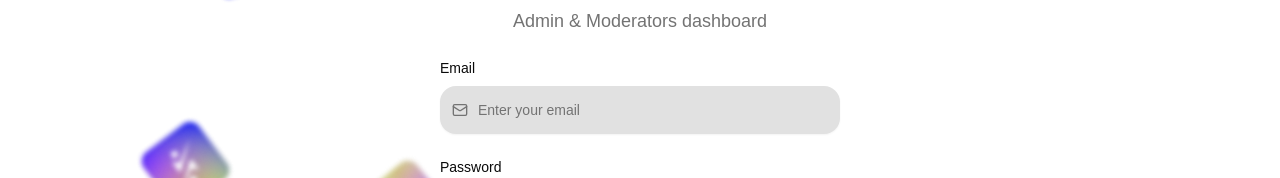
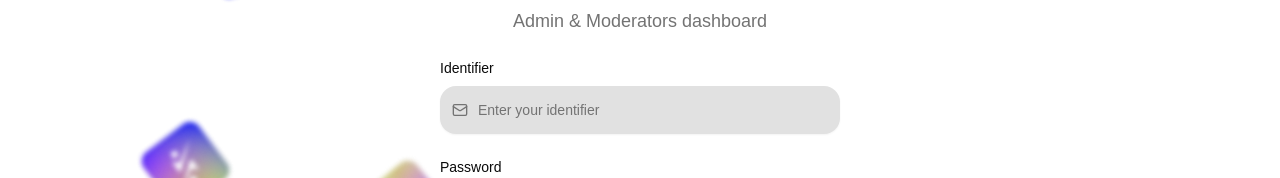
Before and after one commit to abdelfattahelnaggar/Scout-Dashboard, a React (Vite) app: page /login in a window 1280 px wide. Shown: the part 226-404 px from the top of the page. Built offline with nearby package versions, Linux system fonts and the light colour scheme; a web font is replaced by a local one.

Commit message:
fix: save prefered language in local sotrage, and update the form validation to accept identifiers

```diff
--- a/public/locales/ar/translation.json
+++ b/public/locales/ar/translation.json
@@ -15,9 +15,10 @@
     "MyFriend": "صديقي",
     "LoggingIn": "يتم تسجيل الدخول...",
     "RememberMeLater": "تذكرني لاحقا",
-    "EnterYourEmail": "أدخل بريدك الإلكتروني",
+    "EnterYourIdentifier": "أدخل بريدك الإلكتروني",
     "EnterYourPassword": "أدخل كلمة المرور",
-    "Email": "البريد الإلكتروني",
+    "Identifier": "البريد الإلكتروني",
     "Password": "كلمة المرور",
-    "GetStarted": "ابدأ"
+    "GetStarted": "ابدأ",
+    "Active": "نشط"
 }
--- a/public/locales/en/translation.json
+++ b/public/locales/en/translation.json
@@ -15,9 +15,10 @@
   "MyFriend": "my friend",
   "LoggingIn": "Logging in...",
   "RememberMeLater": "Remember me later",
-  "EnterYourEmail": "Enter your email",
+  "EnterYourIdentifier": "Enter your identifier",
   "EnterYourPassword": "Enter your password",
-  "Email": "Email",
+  "Identifier": "Identifier",
   "Password": "Password",
-  "GetStarted": "Get Started"
+  "GetStarted": "Get Started",
+  "Active": "Active"
 }
--- a/src/Pages/Dashboard.jsx
+++ b/src/Pages/Dashboard.jsx
@@ -6,6 +6,8 @@
 import { useDocumentHead } from "../hooks/useDocumentHead";
 import { useTranslation } from "react-i18next";
 import LanguageButton from "../components/LanguageButton";
+import { Badge } from "@/components/ui/badge";
+import { BadgeCheckIcon } from "lucide-react";
 export default function Dashboard() {
   const { t } = useTranslation();
 
@@ -28,7 +30,7 @@
   return (
     <div className="max-w-xl text-primary-text dark:text-primary-text-dark mx-auto min-h-dvh flex flex-col items-center justify-center">
       <h1 className="text-4xl font-bold">{t("Dashboard")}</h1>
-      <div className="flex items-center justify-center gap-3 my-10">
+      <div className="flex flex-nowrap items-center justify-center gap-3 mt-10">
         <Avatar className="size-16 flex items-center justify-center">
           <AvatarImage src={user?.scoutDetails?.idPhotoUrl} alt="Profile" />
           <AvatarFallback>
@@ -36,10 +38,23 @@
             {user?.fullName.split(" ")[1].charAt(0)}
           </AvatarFallback>
         </Avatar>
-        <p className="text-2xl font-light mb-5">
+        <p className="text-2xl font-light leading-none whitespace-nowrap">
           {t("Welcome")}, {user?.fullName}
         </p>
       </div>
+      <div className="flex items-center justify-center mb-10 gap-3">
+        {user?.status === "ACTIVE" && (
+          <Badge
+            variant="secondary"
+            className="bg-blue-500 text-white dark:bg-blue-600 px-2 py-1 text-sm"
+          >
+            <BadgeCheckIcon />
+            {t("Active")}
+          </Badge>
+        )}
+        <Badge className="px-2 py-1 text-sm">{user.role}</Badge>
+      </div>
+      {/* ============== Logout Button ============== */}
       <Button
         onClick={logout}
         className="bg-primary-button cursor-pointer text-sm h-14 rounded-2xl dark:bg-primary-button-dark  hover:bg-primary-button/85 dark:hover:bg-primary-button-dark/85 text-primary-text w-2/3"
--- a/src/Pages/LoginPage.jsx
+++ b/src/Pages/LoginPage.jsx
@@ -121,7 +121,7 @@
               >
                 <FieldGroup className="flex flex-col gap-3">
                   <section className="flex flex-col gap-6">
-                    {/* !============== Email Input ============== */}
+                    {/* !============== Identifier Input ============== */}
                     <Controller
                       name="identifier"
                       control={form.control}
@@ -130,8 +130,8 @@
                           data-invalid={fieldState.invalid}
                           className="flex flex-col gap-2"
                         >
-                          <FieldLabel htmlFor="login-email">
-                            {t("Email")}
+                          <FieldLabel htmlFor="login-identifier">
+                            {t("Identifier")}
                           </FieldLabel>
                           <InputGroup className="dark:bg-input-color-dark bg-input-color h-12 border-none rounded-2xl">
                             <InputGroupAddon
@@ -143,10 +143,10 @@
                             </InputGroupAddon>
                             <InputGroupInput
                               {...field}
-                              id="login-email"
-                              type="email"
+                              id="login-identifier"
+                              type="text"
                               aria-invalid={fieldState.invalid}
-                              placeholder={t("EnterYourEmail")}
+                              placeholder={t("EnterYourIdentifier")}
                               autoComplete="off"
                               className={`${
                                 i18n.language === "ar" ? "pr-0" : "pl-2"
--- a/src/Schemas/loginScheme.js
+++ b/src/Schemas/loginScheme.js
@@ -2,20 +2,12 @@
 export const formSchema = z.object({
   identifier: z
     .string()
-    .min(1, "Email is required.")
-    .min(5, "Email must be at least 5 characters.")
-    .max(32, "Email must be at most 32 characters.")
-    .regex(
-      /^[a-zA-Z0-9._%+-]+@[a-zA-Z0-9.-]+\.[a-zA-Z]{2,}$/,
-      "Invalid email address."
-    ),
+    .min(1, "Identifier is required.")
+    .min(5, "Identifier must be at least 5 characters.")
+    .max(32, "Identifier must be at most 32 characters."),
   password: z
     .string()
     .min(1, "Password is required.")
     .min(5, "Password must be at least 5 characters.")
     .max(40, "Password must be at most 40 characters.")
-    .regex(
-      /^(?=.*[a-z])(?=.*[A-Z])(?=.*\d)(?=.*[@$!%*?&])[A-Za-z\d@$!%*?&]{8,}$/,
-      "Password must contain at least one uppercase letter, one lowercase letter, one number, and one special character."
-    ),
 });
--- a/src/components/LanguageButton.jsx
+++ b/src/components/LanguageButton.jsx
@@ -4,8 +4,17 @@
 export default function LanguageButton() {
   const { i18n, t } = useTranslation();
 
-  // Set initial direction on mount
+  // Set initial direction and language on mount
   useEffect(() => {
+    // Try to get saved language from localStorage
+    const savedLang = localStorage.getItem("preferredLanguage");
+
+    // If there's a saved language and it's different from current, change to it
+    if (savedLang && savedLang !== i18n.language) {
+      i18n.changeLanguage(savedLang);
+    }
+
+    // Set document attributes based on current language
     const currentLang = i18n.language;
     if (currentLang === "ar") {
       document.documentElement.setAttribute("dir", "rtl");
@@ -14,11 +23,14 @@
       document.documentElement.setAttribute("dir", "ltr");
       document.documentElement.setAttribute("lang", "en");
     }
-  }, [i18n.language]);
+  }, [i18n]);
 
   const handleChangeLanguage = () => {
     const newLang = i18n.language === "en" ? "ar" : "en";
     i18n.changeLanguage(newLang);
+
+    // Save language preference to localStorage
+    localStorage.setItem("preferredLanguage", newLang);
 
     // Change document direction based on language
     if (newLang === "ar") {
@@ -48,7 +60,13 @@
           tabIndex={0}
           role="button"
           onClick={handleChangeLanguage}
+          onKeyDown={(e) => {
+            if (e.key === "Enter" || e.key === " ") {
+              handleChangeLanguage();
+            }
+          }}
           className="size-6 cursor-pointer flex items-center justify-center"
+          aria-label={`Switch to ${i18n.language === "en" ? "Arabic" : "English"}`}
         >
           {currentFlag}
         </span>
@@ -56,7 +74,6 @@
     </div>
   );
 }
-
 const USFlag = () => (
   <svg
     xmlns="http://www.w3.org/2000/svg"
--- /dev/null
+++ b/src/components/ui/badge.jsx
@@ -0,0 +1,44 @@
+import * as React from "react"
+import { Slot } from "@radix-ui/react-slot"
+import { cva } from "class-variance-authority";
+
+import { cn } from "@/lib/utils"
+
+const badgeVariants = cva(
+  "inline-flex items-center justify-center rounded-md border px-2 py-0.5 text-xs font-medium w-fit whitespace-nowrap shrink-0 [&>svg]:size-3 gap-1 [&>svg]:pointer-events-none focus-visible:border-ring focus-visible:ring-ring/50 focus-visible:ring-[3px] aria-invalid:ring-destructive/20 dark:aria-invalid:ring-destructive/40 aria-invalid:border-destructive transition-[color,box-shadow] overflow-hidden",
+  {
+    variants: {
+      variant: {
+        default:
+          "border-transparent bg-primary text-primary-foreground [a&]:hover:bg-primary/90",
+        secondary:
+          "border-transparent bg-secondary text-secondary-foreground [a&]:hover:bg-secondary/90",
+        destructive:
+          "border-transparent bg-destructive text-white [a&]:hover:bg-destructive/90 focus-visible:ring-destructive/20 dark:focus-visible:ring-destructive/40 dark:bg-destructive/60",
+        outline:
+          "text-foreground [a&]:hover:bg-accent [a&]:hover:text-accent-foreground",
+      },
+    },
+    defaultVariants: {
+      variant: "default",
+    },
+  }
+)
+
+function Badge({
+  className,
+  variant,
+  asChild = false,
+  ...props
+}) {
+  const Comp = asChild ? Slot : "span"
+
+  return (
+    <Comp
+      data-slot="badge"
+      className={cn(badgeVariants({ variant }), className)}
+      {...props} />
+  );
+}
+
+export { Badge, badgeVariants }
```
